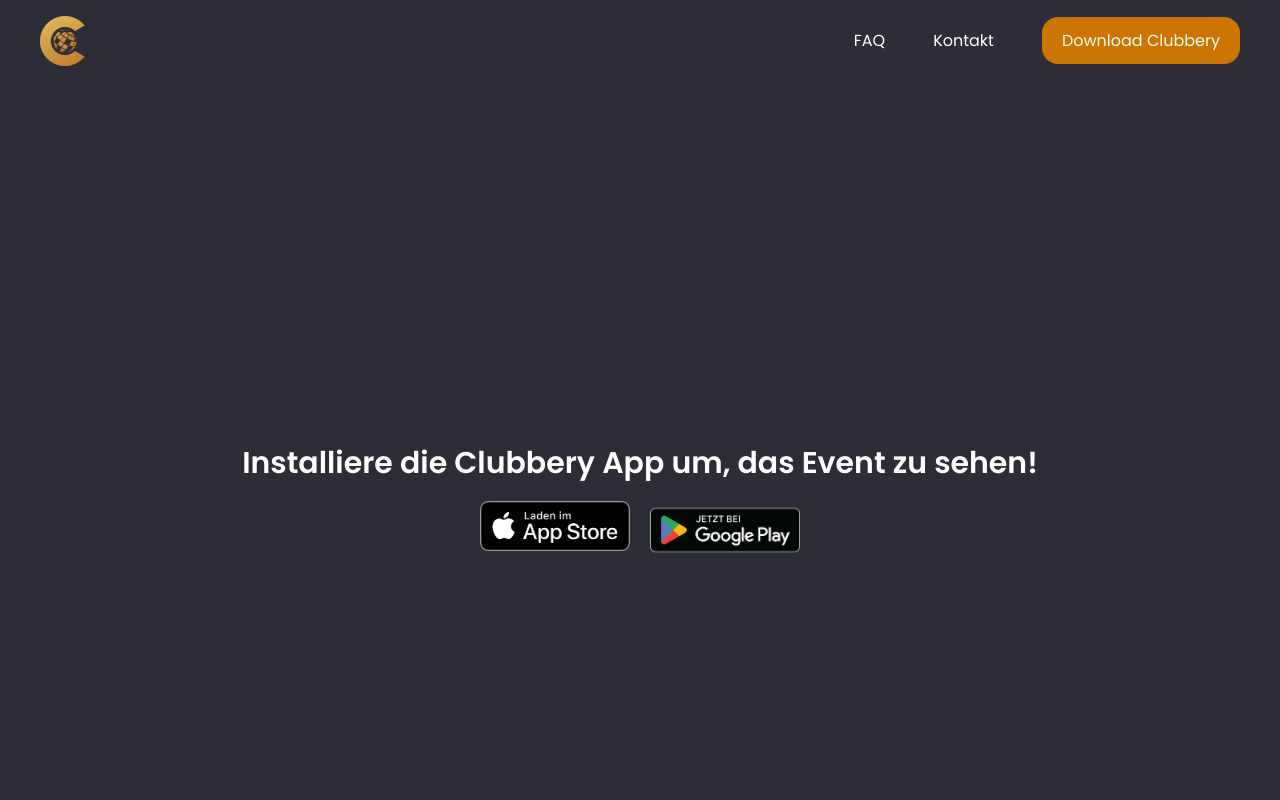
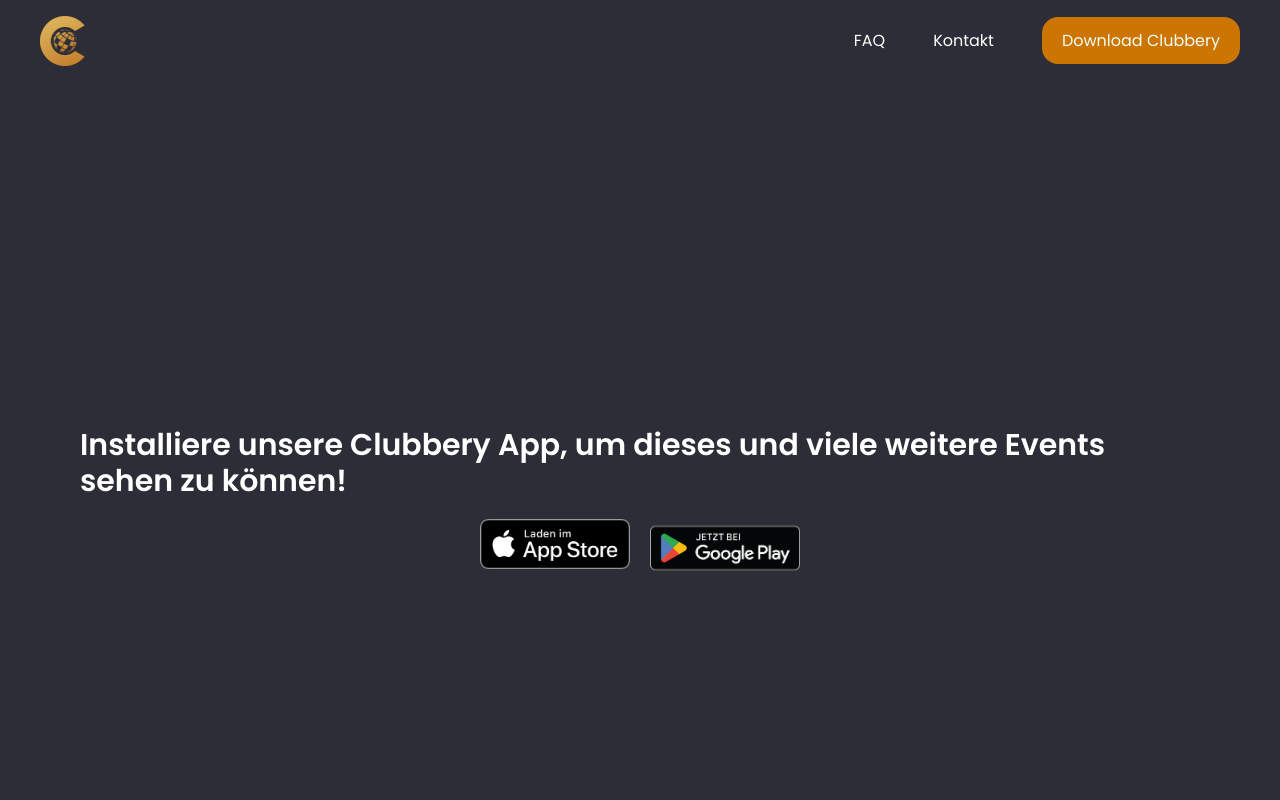
Before and after one commit to Bukabuka321/clubbery-nextjs, a Next.js app: page /event/1 in a window 1280 px wide. Shown: the top 800 px of the page. Built offline with nearby package versions, Linux system fonts and the light colour scheme; what tailwindcss-animated would draw is missing.

Commit message:
new event share text

```diff
--- a/src/app/event/[slug]/page.jsx
+++ b/src/app/event/[slug]/page.jsx
@@ -6,7 +6,7 @@
 function EventPage() {
     return (
         <div className="w-full h-screen flex flex-col justify-center items-center gap-5">
-            <p className="text-white text-3xl font-semibold">Installiere die Clubbery App um, das Event zu sehen!</p>
+            <p className="text-white text-3xl font-semibold">Installiere unsere Clubbery App, um dieses und viele weitere Events sehen zu können!</p>
             <div className="flex flex-col md:flex-row gap-5">
                 <Link
                     target="_blank"
```
